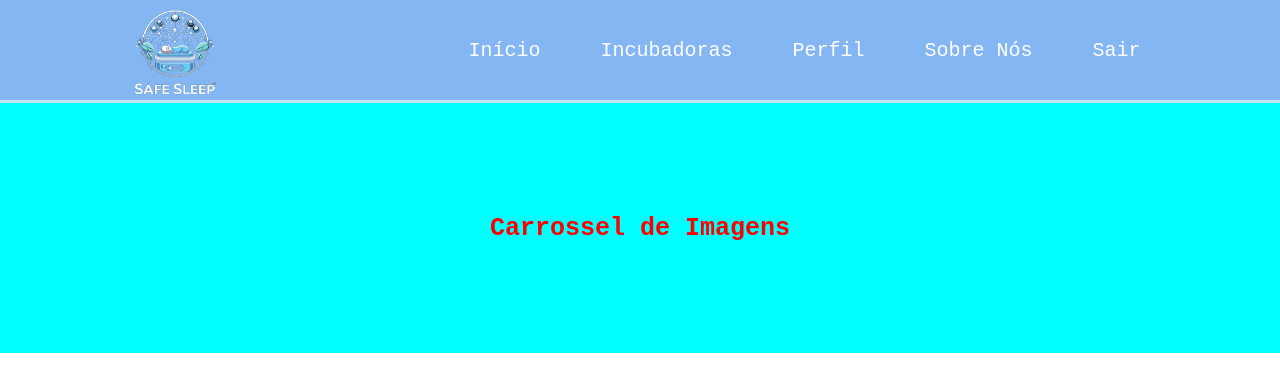
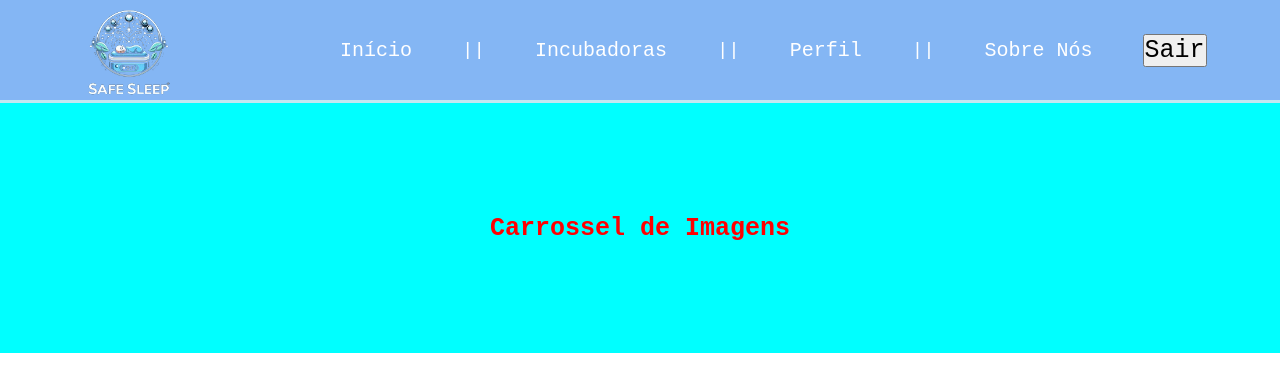
Before and after one commit to Ivanrangelpm/SafeSleep, a plain HTML site: page dinamizacao/siteInstitucional/home/index.html in a window 1280 px wide. Shown: the top 370 px of the page. Drawn offline with Linux system fonts and the light colour scheme; files whose address does not match are found by name.

Commit message:
Dinamização do sistema

```diff
--- a/dinamizacao/siteInstitucional/home/index.html
+++ b/dinamizacao/siteInstitucional/home/index.html
@@ -1,21 +1,26 @@
 <!DOCTYPE html>
 <html lang="en">
+
 <head>
   <meta charset="UTF-8">
   <meta name="viewport" content="width=device-width, initial-scale=1.0">
   <title>Home</title>
   <link href="home.css" rel="stylesheet">
 </head>
+
 <body>
   <div class="header">
     <img src="ssLogo.png" class="headerLogo">
-            <div class="navbar">
-                <a href="index.html">Início</a>
-                <a href="../dashboard/dashboard.html">Incubadoras</a>
-                <a href="../perfil/perfil.html">Perfil</a>
-                <a>Sobre Nós</a>
-                <a>Sair</a>
-            </div>
+      <ul class="navbar">
+        <li><a href="index.html">Início</a></li>
+        <li>||</li>
+        <li><a href="../dashboard/dashboard.html">Incubadoras</a></li>
+        <li>||</li>
+        <li><a href="../perfil/perfil.html">Perfil</a></li>
+        <li>||</li>
+        <li><a href="../sobreNos/sobreNos.html">Sobre Nós</a></li>
+        <li><button>Sair</button></li>
+      </ul>
     </div>
   <div class="carousel">
     <span style="color: red; font-weight: bold; font-size: 40;">Carrossel de Imagens</span>
@@ -26,7 +31,9 @@
       <div class="introductionParagraph">
         <span class="introductionText">
         </span>
-                    <img src="https://diariodonordeste.verdesmares.com.br/image/contentid/policy:1.3433755:1698003286/shutterstock_629118866%20(1).jpg?f=16x9&$p$f=8f8be62" id="introductionIMG">
+        <img
+          src="https://diariodonordeste.verdesmares.com.br/image/contentid/policy:1.3433755:1698003286/shutterstock_629118866%20(1).jpg?f=16x9&$p$f=8f8be62"
+          id="introductionIMG">
       </div>
     </div>
     <div class="incubadorasContainer">
@@ -34,17 +41,23 @@
       <div class="incubadoras">
         <button class="btnIncubadora">
           <span class="incubadoraNome">Enzo</span>
-                        <img src="https://diariodonordeste.verdesmares.com.br/image/contentid/policy:1.3433755:1698003286/shutterstock_629118866%20(1).jpg?f=16x9&$p$f=8f8be62" class="incubadoraImg">
+          <img
+            src="https://diariodonordeste.verdesmares.com.br/image/contentid/policy:1.3433755:1698003286/shutterstock_629118866%20(1).jpg?f=16x9&$p$f=8f8be62"
+            class="incubadoraImg">
           <span class="incubadoraStatus">Status: Normal</span>
         </button>
         <button class="btnIncubadora">
           <span class="incubadoraNome">Enzo</span>
-                        <img src="https://diariodonordeste.verdesmares.com.br/image/contentid/policy:1.3433755:1698003286/shutterstock_629118866%20(1).jpg?f=16x9&$p$f=8f8be62" class="incubadoraImg">
+          <img
+            src="https://diariodonordeste.verdesmares.com.br/image/contentid/policy:1.3433755:1698003286/shutterstock_629118866%20(1).jpg?f=16x9&$p$f=8f8be62"
+            class="incubadoraImg">
           <span class="incubadoraStatus">Status: Normal</span>
         </button>
         <button class="btnIncubadora">
           <span class="incubadoraNome">Enzo</span>
-                        <img src="https://diariodonordeste.verdesmares.com.br/image/contentid/policy:1.3433755:1698003286/shutterstock_629118866%20(1).jpg?f=16x9&$p$f=8f8be62" class="incubadoraImg">
+          <img
+            src="https://diariodonordeste.verdesmares.com.br/image/contentid/policy:1.3433755:1698003286/shutterstock_629118866%20(1).jpg?f=16x9&$p$f=8f8be62"
+            class="incubadoraImg">
           <span class="incubadoraStatus">Status: Normal</span>
         </button>
       </div>
@@ -73,5 +86,6 @@
     </div>
   </div>
 </body>
+
 </html>
 <script>
```
Lines whose indentation alone changed are shown as unchanged.
